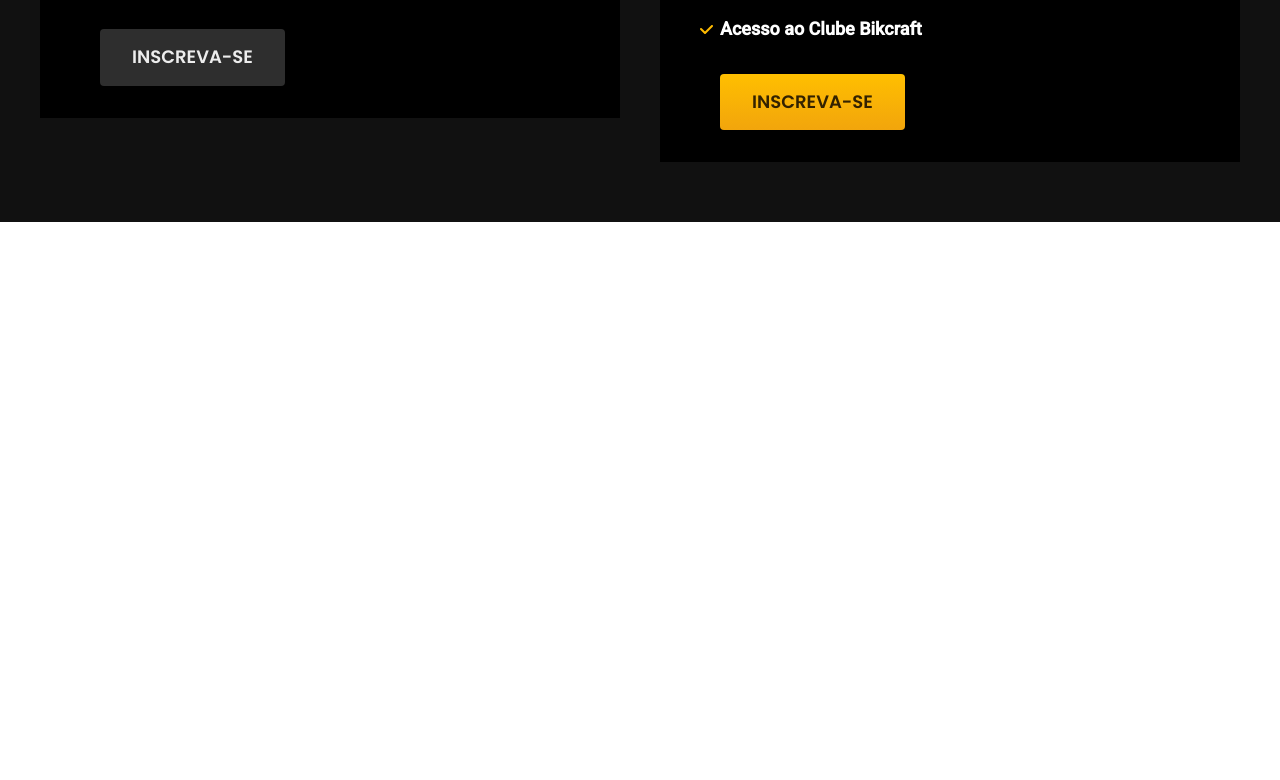
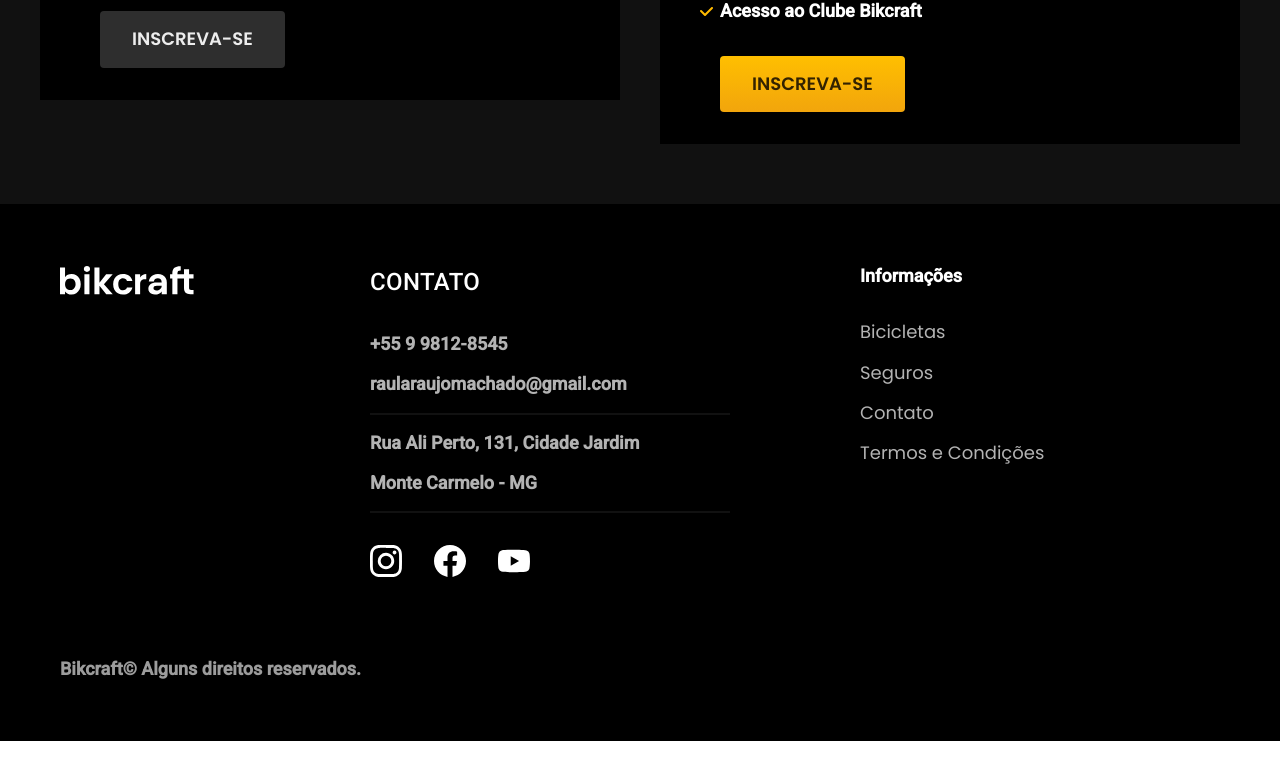
Before and after one commit to Raul-Araujo-Machado/Bikcraft, a plain HTML site: page index.html in a window 1280 px wide. Shown: the part 4347-5127 px from the top of the page. After the commit the page ends 5088 px from the top, so only its background shows below. Drawn offline with Linux system fonts and the light colour scheme.

Commit message:
add footer

```diff
--- a/css/global/footer.css
+++ b/css/global/footer.css
@@ -0,0 +1,66 @@
+.footer-bg{
+    background-color: var(--cor-12);
+}
+
+.footer{
+    display: grid;
+    grid-template-columns: 3fr 5fr 4fr;
+    gap: 40px;
+    padding: 60px 0;
+}
+
+.footer h3{
+    margin-bottom: 32px;
+}
+
+.footer-contato ul{
+    margin-bottom: 32px;
+}
+
+.footer-contato li:nth-child(even)::after{
+    content: "";
+    display: block;
+    max-width: 360px;
+    height: 2px;
+    background-color: var(--cor-11);
+    margin-top: 16px;
+}
+
+.footer li{
+    margin-bottom: 16px;
+}
+
+.footer-redes{
+    display: flex;
+    gap: 32px;
+}
+
+footer a:hover{
+    color: var(--cor-0);
+}
+
+.footer-copy{
+    grid-column: 1/-1;
+    margin-top: 40px;
+}
+
+@media screen and (max-width: 800px){
+    .footer{
+        grid-template-columns: 1fr 1fr;
+    }
+
+    .footer > img{
+        display: none;
+    }
+}
+
+@media screen and (max-width: 600px){
+    .footer{
+        grid-template-columns: 1fr;
+        gap: 60px;
+    }
+
+    .footer-copy{
+        margin-top: 0;
+    }
+}
--- a/css/global/global.css
+++ b/css/global/global.css
@@ -3,7 +3,6 @@
     padding: 0px;
     font-family: Arial, Helvetica, sans-serif;
     box-sizing: border-box;
-    padding-bottom: 600px;
     color: #111111;
 }
 
--- a/css/style.css
+++ b/css/style.css
@@ -2,6 +2,7 @@
 @import "./utilidades/tipografia.css";
 @import "./utilidades/cores.css";
 @import "./global/header.css";
+@import "./global/footer.css";
 
 /* utilidades */
 @import"./utilidades/componentes.css";
--- a/index.html
+++ b/index.html
@@ -9,7 +9,7 @@
     <link rel="stylesheet" href="./css/style.css">
     <link rel="preconnect" href="https://fonts.googleapis.com">
     <link rel="preconnect" href="https://fonts.gstatic.com" crossorigin>
-    <link href="https://fonts.googleapis.com/css2?family=Merriweather:ital,wght@1,900&family=Poppins:wght@400;600&family=Roboto:wght@400;500&display=swap" rel="stylesheet"> rel="stylesheet">
+    <link href="https://fonts.googleapis.com/css2?family=Merriweather:ital,wght@1,900&family=Poppins:wght@400;600&family=Roboto:wght@400;500&display=swap" rel="stylesheet">
 </head>
 <body>
     <header class="header-bg">
@@ -136,5 +136,42 @@
             </div>
         </div>
     </article>
+    <footer class="footer-bg">
+        <div class="footer container">
+            <img src="./img/bikcraft.svg" alt="Logotipo da Bikcraft">
+            <div class="footer-contato">
+                <h3 class="font-2-l-b cor-0">Contato</h3>
+                <ul class=" font-2-m cor-5">
+                    <li><a href="tel:+5534998128545"> +55 9 9812-8545</a></li>
+                    <li><a href="mailto:raularaujomachado@gmail.com">raularaujomachado@gmail.com</a></li>
+                    <li>Rua Ali Perto, 131, Cidade Jardim</li>
+                    <li>Monte Carmelo - MG</li>
+                </ul>
+                <div class="footer-redes">
+                    <a href="./">
+                        <img src="./img/redes/instagram.svg" alt="Incone do Instagram">
+                    </a>
+                    <a href="./">
+                        <img src="./img/redes/facebook.svg" alt="Incone do Facebook">
+                    </a>
+                    <a href="./">
+                        <img src="./img/redes/youtube.svg" alt="Incone do Youtube">
+                    </a>
+                </div>
+            </div>
+            <div class="footer-informacoes">
+                <h3 class="font-2-m cor-0">Informações</h3>
+                <nav>
+                    <ul class="font-1-m cor-5">
+                        <li><a href="./biciletas.html">Bicicletas</a></li>
+                        <li><a href="./seguros.html">Seguros</a></li>
+                        <li><a href="./contato.html">Contato</a></li>
+                        <li><a href="./termos.html">Termos e Condições</a></li>
+                    </ul>
+                </nav>
+            </div>
+            <p class="footer-copy font-2-m cor-6">Bikcraft© Alguns direitos reservados.</p>
+        </div>
+    </footer>
 </body>
 </html>
```
